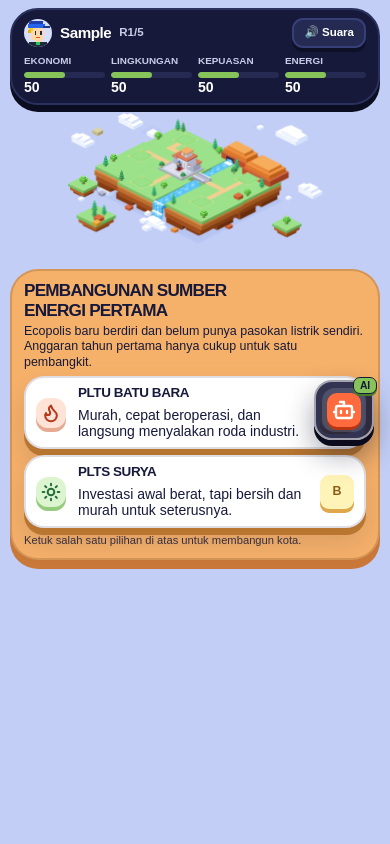
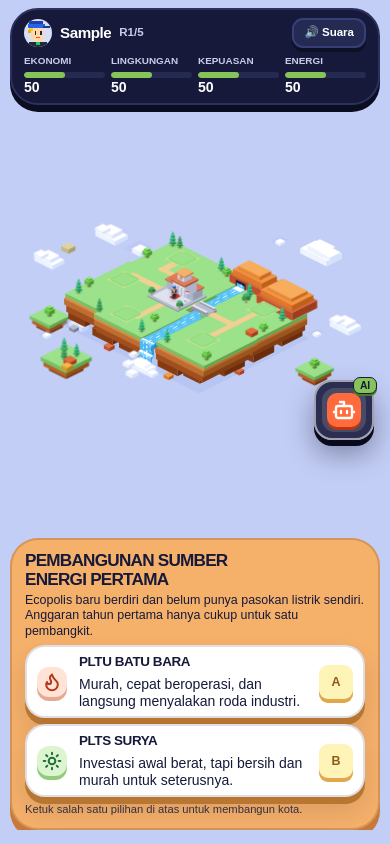
Before and after one commit to sija-sukses/ecopolis, a Next.js app: page /play in a window 390 px wide. Both pictures are taken after typing "Sample" into the empty fields and a click on the button "TERAPKAN KEBIJAKAN PERTAMA". Built offline with nearby package versions, Linux system fonts and the light colour scheme; a web font is replaced by a local one.

Commit message:
fix(mobile): jangkar kartu keputusan di bagian bawah dan perluas peta responsif

```diff
--- a/app/(game)/game.css
+++ b/app/(game)/game.css
@@ -1117,34 +1117,45 @@
   }
 
   .stage__grid {
-    grid-template-columns: 1fr;
-    grid-template-rows: auto minmax(0, 1fr);
-    gap: 6px;
+    display: flex;
+    flex-direction: column;
+    flex: 1;
     min-height: 0;
+    justify-content: space-between;
+    gap: 8px;
   }
 
   .stage__map {
-    height: auto;
-    max-height: 18dvh;
-    min-height: 105px;
+    flex: 1 1 0%;
+    min-height: 140px;
+    height: 100%;
+    max-height: none;
+    width: 100%;
     display: flex;
     justify-content: center;
     align-items: center;
+  }
+
+  .stage__map svg {
+    width: 100%;
+    height: 100%;
+    max-height: 100%;
+    object-fit: contain;
+  }
+
+  .stage__card {
     flex-shrink: 0;
-  }
-
-  .stage__map svg {
-    max-height: 18dvh;
-    width: auto;
-  }
-
-  .stage__card {
+    width: 100%;
+    margin-top: auto;
     min-height: 0;
+    height: auto;
   }
 
   .card {
-    padding: 10px 12px;
-    margin-block: 0;
+    width: 100%;
+    margin-top: auto;
+    margin-bottom: 0;
+    padding: 11px 13px;
   }
 
   .card__title {
```
